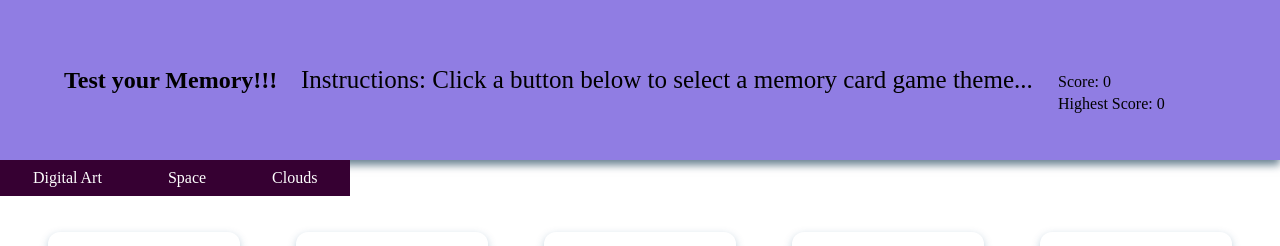
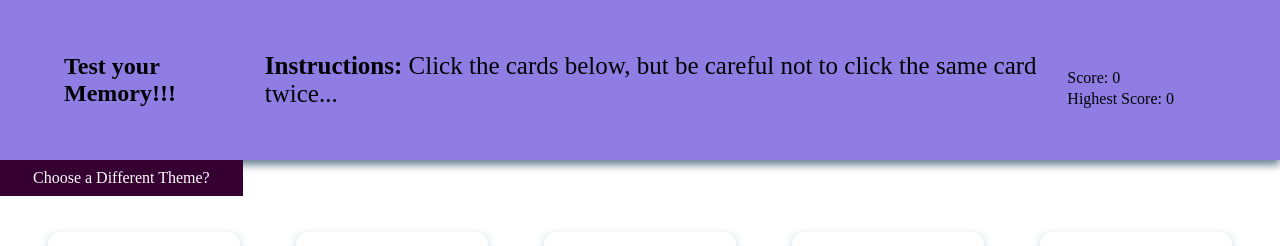
Before and after one commit to DanMurphy5150/Card-Game, a Vue app in the folder Card Game/: page / in a window 1280 px wide. Both pictures are taken after a click on the button "Digital Art". Shown: the top 246 px of the page. Built offline with nearby package versions, Linux system fonts and the light colour scheme.

Commit message:
Added some gameplay functionality --need to figure out best way to use functionality and where to send/store/update gameplay data

```diff
--- a/Card Game/src/App.vue
+++ b/Card Game/src/App.vue
@@ -1,15 +1,22 @@
 <template>
   <nav-bar
-    :instructions="gameInstructions"
     :score="currentScore"
     :highScore="highestScore"
+    :instructions="gameInstructions"
   ></nav-bar>
+  <div v-if="!gameStarted">
     <base-button
       v-for="data in cardThemes"
       :key="data.id"
       :buttonText="data.name"
       @click="chooseTheme(data.id)"
     ></base-button>
+  </div>
+  <div>
+    <base-button v-if="gameStarted" @click="resetGameBoard"
+      >Choose a Different Theme?</base-button
+    >
+  </div>
   <game-board
     v-if="gameStarted"
     :selectedThemeData="selectedThemeData"
@@ -39,6 +46,16 @@ export default {
     chooseTheme(themeId) {
       this.selectedThemeData.push(this.cardThemes[themeId].data);
       this.gameStarted = !this.gameStarted;
+      this.gameInstructions =
+        'Click the cards below, but be careful not to click the same card twice...';
+    },
+
+    resetGameBoard() {
+      this.currentScore = 0;
+      this.gameStarted = false;
+      this.selectedThemeData = [];
+      this.gameInstructions =
+        'Click a button below to select a memory card game theme...';
     },
   },
 };
--- a/Card Game/src/components/GameBoard.vue
+++ b/Card Game/src/components/GameBoard.vue
@@ -1,6 +1,10 @@
 <template>
   <div class="game-board">
-    <game-card v-for="data in selectedThemeData[0]" :key="data.id">
+    <game-card
+      v-for="data in selectedThemeData[0]"
+      :key="data.id"
+      @click="gameStart(data.id)"
+    >
       <img v-bind:src="data.img" />
     </game-card>
   </div>
@@ -12,6 +16,27 @@ import GameCard from './GameCard.vue';
 export default {
   components: { GameCard },
   props: ['selectedThemeData'],
+  data() {
+    return {
+      clickedCards: [],
+    };
+  },
+  methods: {
+    gameStart(id) {
+      if (this.clickedCards.indexOf(id) !== -1) {
+        this.clickedCards = [];
+      } else if (this.clickedCards.length < 9) {
+        this.clickedCards.push(id);
+        this.shuffleCards();
+      }
+    },
+    shuffleCards() {
+      this.selectedThemeData[0].sort(function () {
+        return 0.5 - Math.random();
+      });
+      console.log('shuffle');
+    },
+  },
 };
 </script>
 
--- a/Card Game/src/components/NavBar.vue
+++ b/Card Game/src/components/NavBar.vue
@@ -5,7 +5,7 @@
         <h1>Test your Memory!!!</h1>
       </div>
       <div class="instructions">
-        <p>Instructions: {{ instructions }}</p>
+        <p><b>Instructions:</b> {{ instructions }}</p>
       </div>
       <div class="scores">
         <ul>
```
Lines whose indentation alone changed are shown as unchanged.
